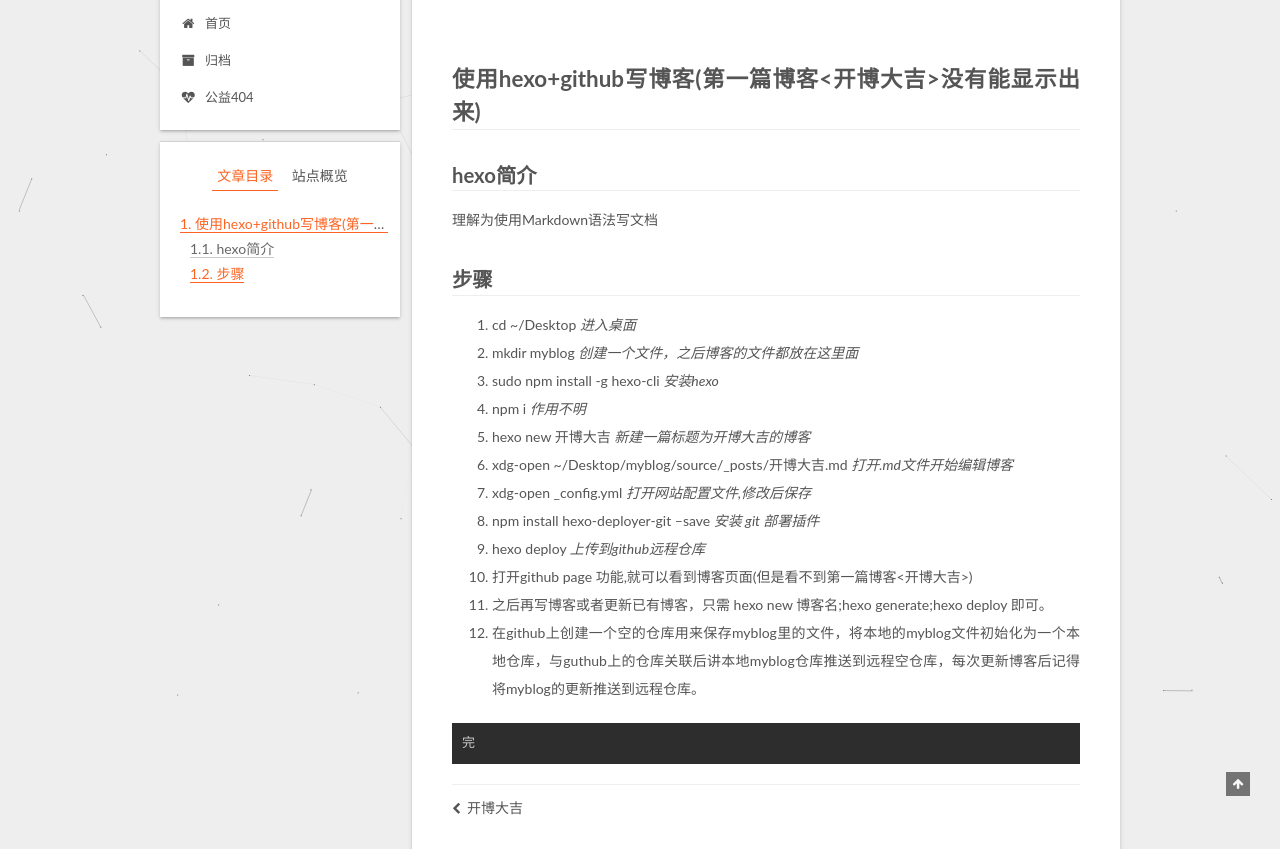
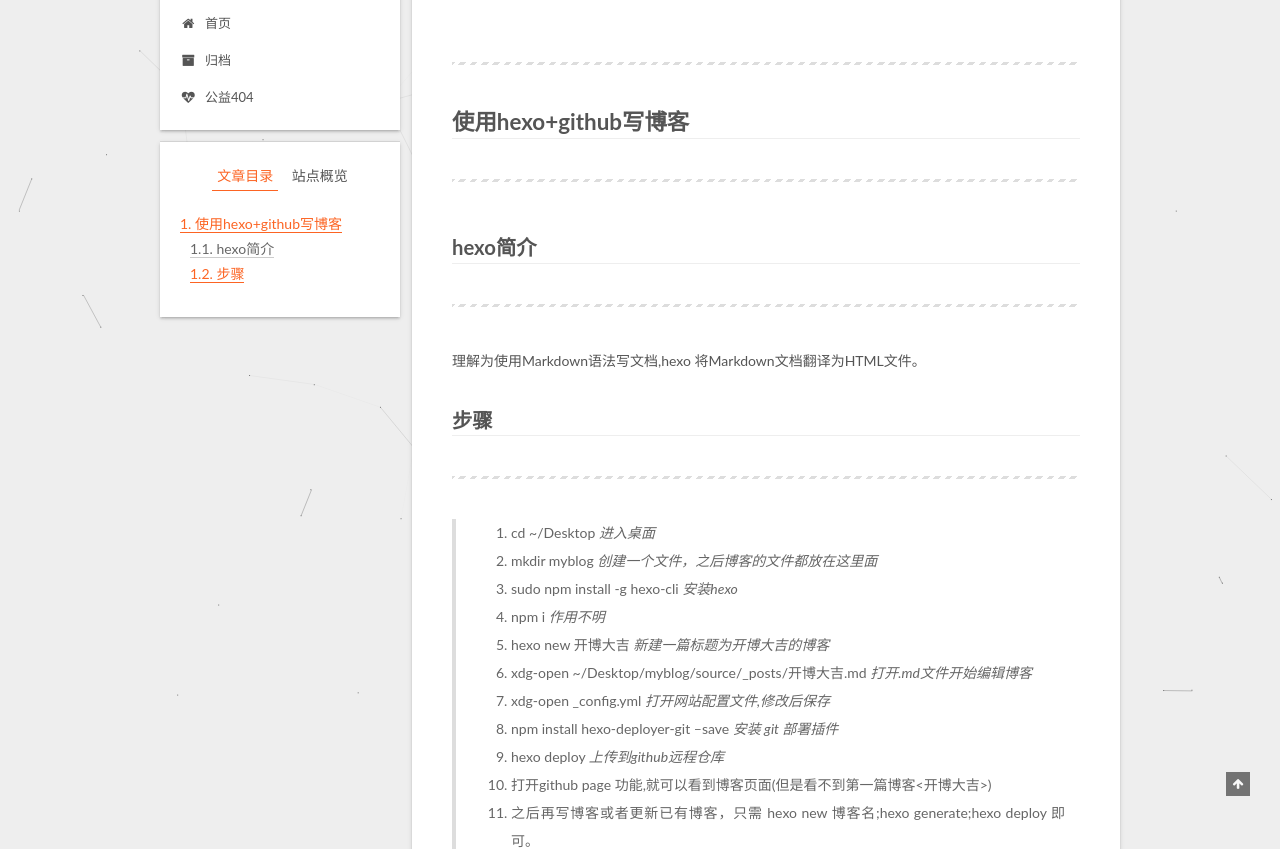
Before and after one commit to fzen/fzen.github.io, a plain HTML site: page 2018/03/09/hexo安装使用/index.html in a window 1280 px wide. Shown: the part 104-953 px from the top of the page. Drawn offline with Linux system fonts and the light colour scheme.

Commit message:
Site updated: 2018-04-13 16:13:41

```diff
--- a/2018/03/09/第二篇博客/index.html
+++ b/2018/03/09/hexo安装使用/index.html
@@ -79,17 +79,17 @@
 
 
 
-<meta name="description" content="使用hexo+github写博客(第一篇博客&amp;lt;开博大吉&amp;gt;没有能显示出来)hexo简介理解为使用Markdown语法写文档 步骤 cd ~/Desktop 进入桌面 mkdir myblog 创建一个文件，之后博客的文件都放在这里面 sudo npm install -g hexo-cli 安装hexo npm i 作用不明 hexo new 开博大吉 新建一篇标题为开博大吉的博客 xd">
+<meta name="description" content="使用hexo+github写博客 hexo简介 理解为使用Markdown语法写文档,hexo 将Markdown文档翻译为HTML文件。 步骤   cd ~/Desktop 进入桌面 mkdir myblog 创建一个文件，之后博客的文件都放在这里面 sudo npm install -g hexo-cli 安装hexo npm i 作用不明 hexo new 开博大吉 新建一篇标题为开博大吉">
 <meta property="og:type" content="article">
 <meta property="og:title" content="第二篇博客">
-<meta property="og:url" content="http://yoursite.com/2018/03/09/第二篇博客/index.html">
+<meta property="og:url" content="http://yoursite.com/2018/03/09/hexo安装使用/index.html">
 <meta property="og:site_name" content="乘风的博客">
-<meta property="og:description" content="使用hexo+github写博客(第一篇博客&amp;lt;开博大吉&amp;gt;没有能显示出来)hexo简介理解为使用Markdown语法写文档 步骤 cd ~/Desktop 进入桌面 mkdir myblog 创建一个文件，之后博客的文件都放在这里面 sudo npm install -g hexo-cli 安装hexo npm i 作用不明 hexo new 开博大吉 新建一篇标题为开博大吉的博客 xd">
+<meta property="og:description" content="使用hexo+github写博客 hexo简介 理解为使用Markdown语法写文档,hexo 将Markdown文档翻译为HTML文件。 步骤   cd ~/Desktop 进入桌面 mkdir myblog 创建一个文件，之后博客的文件都放在这里面 sudo npm install -g hexo-cli 安装hexo npm i 作用不明 hexo new 开博大吉 新建一篇标题为开博大吉">
 <meta property="og:locale" content="zh-Hans">
-<meta property="og:updated_time" content="2018-03-09T14:39:45.780Z">
+<meta property="og:updated_time" content="2018-04-13T08:13:09.972Z">
 <meta name="twitter:card" content="summary">
 <meta name="twitter:title" content="第二篇博客">
-<meta name="twitter:description" content="使用hexo+github写博客(第一篇博客&amp;lt;开博大吉&amp;gt;没有能显示出来)hexo简介理解为使用Markdown语法写文档 步骤 cd ~/Desktop 进入桌面 mkdir myblog 创建一个文件，之后博客的文件都放在这里面 sudo npm install -g hexo-cli 安装hexo npm i 作用不明 hexo new 开博大吉 新建一篇标题为开博大吉的博客 xd">
+<meta name="twitter:description" content="使用hexo+github写博客 hexo简介 理解为使用Markdown语法写文档,hexo 将Markdown文档翻译为HTML文件。 步骤   cd ~/Desktop 进入桌面 mkdir myblog 创建一个文件，之后博客的文件都放在这里面 sudo npm install -g hexo-cli 安装hexo npm i 作用不明 hexo new 开博大吉 新建一篇标题为开博大吉">
 
 
 
@@ -119,7 +119,7 @@
 
 
 
-  <link rel="canonical" href="http://yoursite.com/2018/03/09/第二篇博客/"/>
+  <link rel="canonical" href="http://yoursite.com/2018/03/09/hexo安装使用/"/>
 
 
 
@@ -242,7 +242,7 @@
 
 
   <div class="post-block">
-    <link itemprop="mainEntityOfPage" href="http://yoursite.com/2018/03/09/第二篇博客/">
+    <link itemprop="mainEntityOfPage" href="http://yoursite.com/2018/03/09/hexo安装使用/">
 
     <span hidden itemprop="author" itemscope itemtype="http://schema.org/Person">
       <meta itemprop="name" content="乘风">
@@ -309,8 +309,13 @@
 
 
 
-        <h1 id="使用hexo-github写博客-第一篇博客-lt-开博大吉-gt-没有能显示出来"><a href="#使用hexo-github写博客-第一篇博客-lt-开博大吉-gt-没有能显示出来" class="headerlink" title="使用hexo+github写博客(第一篇博客&lt;开博大吉&gt;没有能显示出来)"></a>使用hexo+github写博客(第一篇博客&lt;开博大吉&gt;没有能显示出来)</h1><h2 id="hexo简介"><a href="#hexo简介" class="headerlink" title="hexo简介"></a>hexo简介</h2><p>理解为使用Markdown语法写文档</p>
-<h2 id="步骤"><a href="#步骤" class="headerlink" title="步骤"></a>步骤</h2><ol>
+        <hr>
+<h1 id="使用hexo-github写博客"><a href="#使用hexo-github写博客" class="headerlink" title="使用hexo+github写博客"></a>使用hexo+github写博客</h1><hr>
+<h2 id="hexo简介"><a href="#hexo简介" class="headerlink" title="hexo简介"></a>hexo简介</h2><hr>
+<p>理解为使用Markdown语法写文档,hexo 将Markdown文档翻译为HTML文件。</p>
+<h2 id="步骤"><a href="#步骤" class="headerlink" title="步骤"></a>步骤</h2><hr>
+<blockquote>
+<ol>
 <li>cd ~/Desktop <em>进入桌面</em></li>
 <li>mkdir myblog <em>创建一个文件，之后博客的文件都放在这里面</em></li>
 <li>sudo npm install -g hexo-cli <em>安装hexo</em></li>
@@ -324,6 +329,7 @@
 <li>之后再写博客或者更新已有博客，只需 hexo new 博客名;hexo generate;hexo deploy 即可。</li>
 <li>在github上创建一个空的仓库用来保存myblog里的文件，将本地的myblog文件初始化为一个本地仓库，与guthub上的仓库关联后讲本地myblog仓库推送到远程空仓库，每次更新博客后记得将myblog的更新推送到远程仓库。</li>
 </ol>
+</blockquote>
 <pre><code>完
 </code></pre>
 
@@ -484,7 +490,7 @@
 
 
 
-              <div class="post-toc-content"><ol class="nav"><li class="nav-item nav-level-1"><a class="nav-link" href="#使用hexo-github写博客-第一篇博客-lt-开博大吉-gt-没有能显示出来"><span class="nav-number">1.</span> <span class="nav-text">使用hexo+github写博客(第一篇博客&lt;开博大吉&gt;没有能显示出来)</span></a><ol class="nav-child"><li class="nav-item nav-level-2"><a class="nav-link" href="#hexo简介"><span class="nav-number">1.1.</span> <span class="nav-text">hexo简介</span></a></li><li class="nav-item nav-level-2"><a class="nav-link" href="#步骤"><span class="nav-number">1.2.</span> <span class="nav-text">步骤</span></a></li></ol></li></ol></div>
+              <div class="post-toc-content"><ol class="nav"><li class="nav-item nav-level-1"><a class="nav-link" href="#使用hexo-github写博客"><span class="nav-number">1.</span> <span class="nav-text">使用hexo+github写博客</span></a><ol class="nav-child"><li class="nav-item nav-level-2"><a class="nav-link" href="#hexo简介"><span class="nav-number">1.1.</span> <span class="nav-text">hexo简介</span></a></li><li class="nav-item nav-level-2"><a class="nav-link" href="#步骤"><span class="nav-number">1.2.</span> <span class="nav-text">步骤</span></a></li></ol></li></ol></div>
 
 
           </div>
--- a/css/main.css
+++ b/css/main.css
@@ -1825,7 +1825,7 @@
   width: 4px;
   height: 4px;
   border-radius: 50%;
-  background: #ffbe34;
+  background: #8329ed;
 }
 .links-of-blogroll {
   font-size: 13px;
```
Also changed, not shown: 2018/03/09/开博大吉/index.html (+1 -1 lines), archives/2018/03/index.html (+1 -1 lines), archives/2018/index.html (+1 -1 lines), archives/index.html (+1 -1 lines), index.html (+10 -4 lines).
